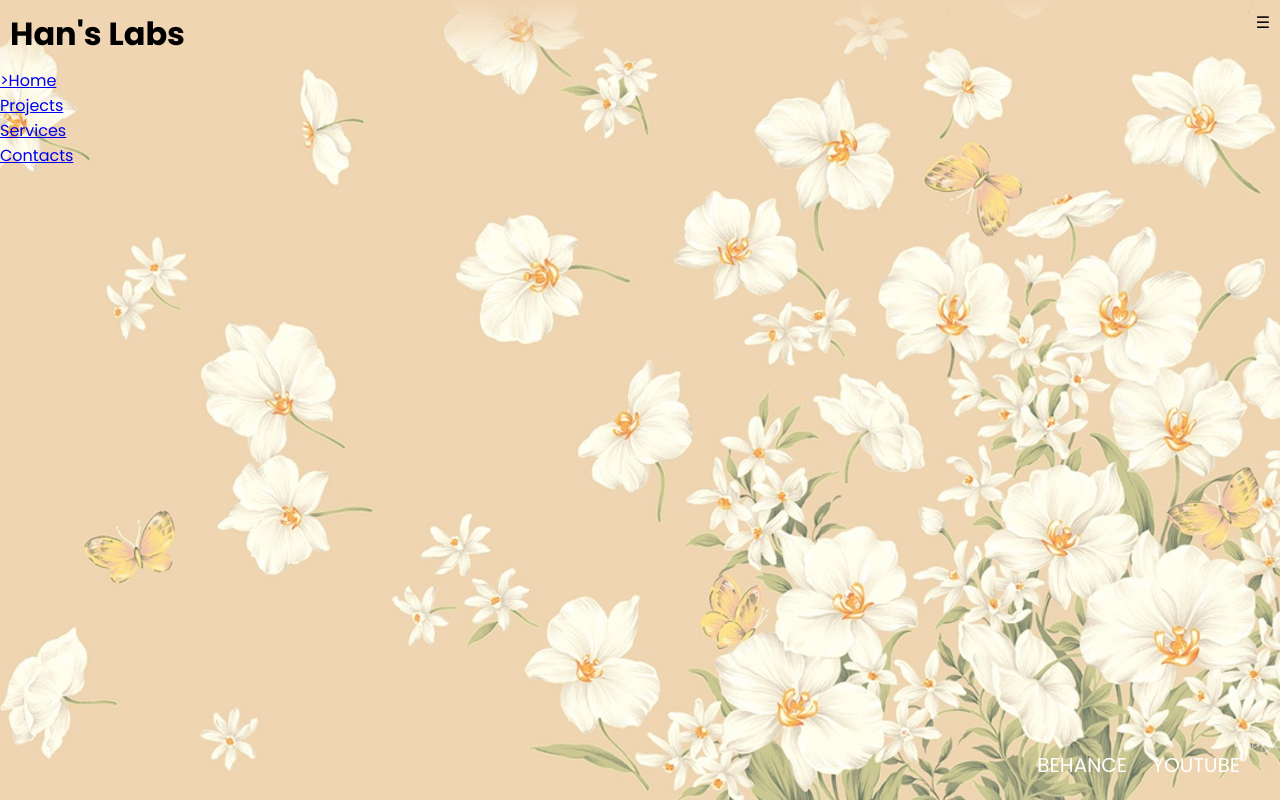
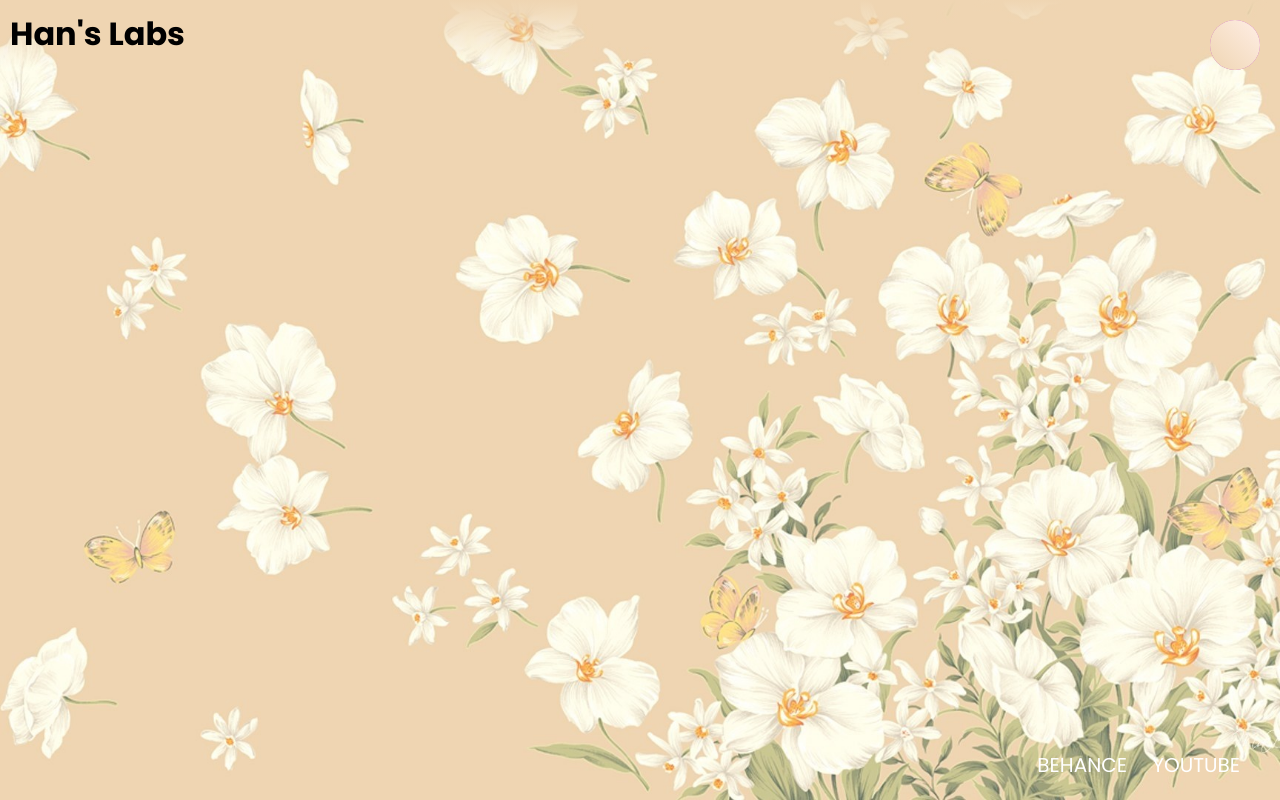
Before and after one commit to IMAD-Majid/hans-labs-new, a plain HTML site: page index.html in a window 1280 px wide. Drawn offline with Linux system fonts and the light colour scheme.

Commit message:
Update index.html

```diff
--- a/index.html
+++ b/index.html
@@ -12,18 +12,18 @@
 
   <header>
     <h1>Han's Labs</h1>
-    <div id="overlaytoggleButton" onclick="toggleNavMenu()">☰</div>
   </header>
 
-  <div id="sideNav" class="sidenav">
-    <nav class="navigation">
-      <ul>
+<input type="checkbox" id="active">
+      <label for="active" class="menu-btn"><i class="fas fa-bars"></i></label>
+      <div class="wrapper">
+        <ul>
         <li><a href="index.html" class="current">>Home</a></li>
         <li><a href="p/projects.html">Projects</a></li>
         <li><a href="p/services.html">Services</a></li>
         <li><a href="p/contacts.html">Contacts</a></li>
       </ul>
-    </nav>
+    </div>
 
     <div class="social-links">
       <a href="#" class="social-icon">behance</a>
@@ -32,7 +32,6 @@
   </div>
 
   <script src="js/script.js"></script>
-  <script src="js/menu.js"></script>
 </body>
 
 </html>
```
